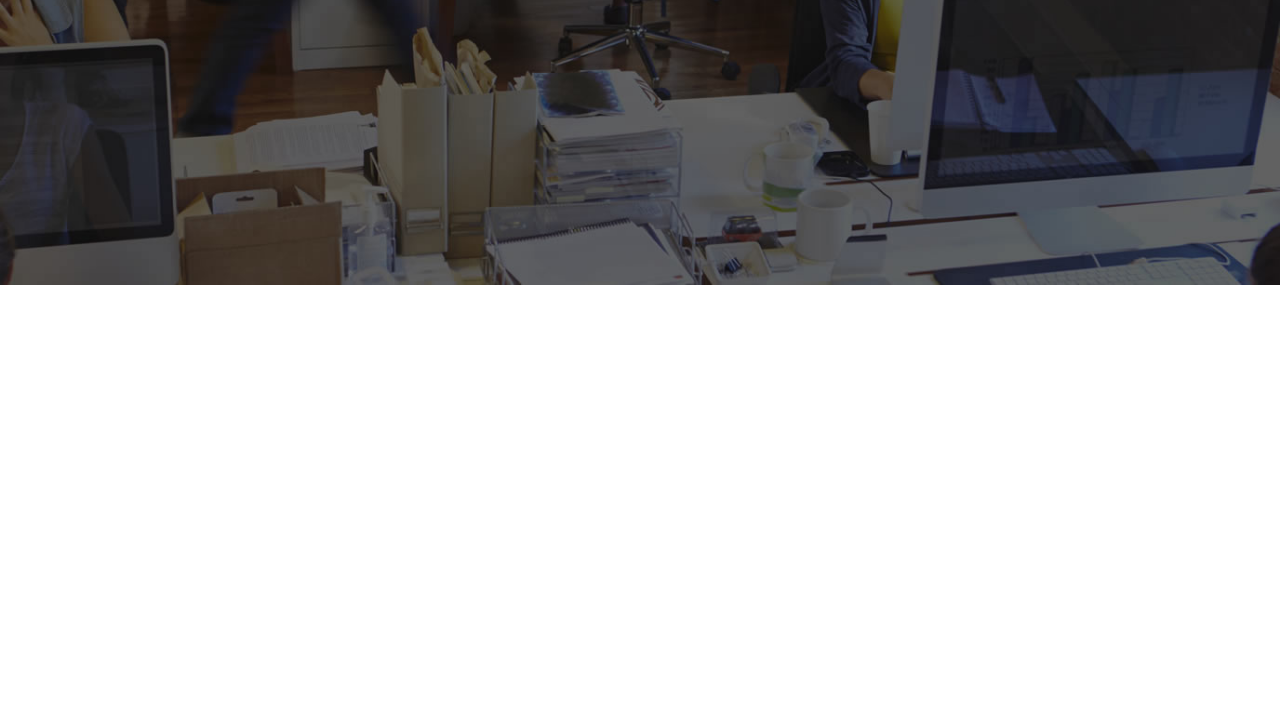
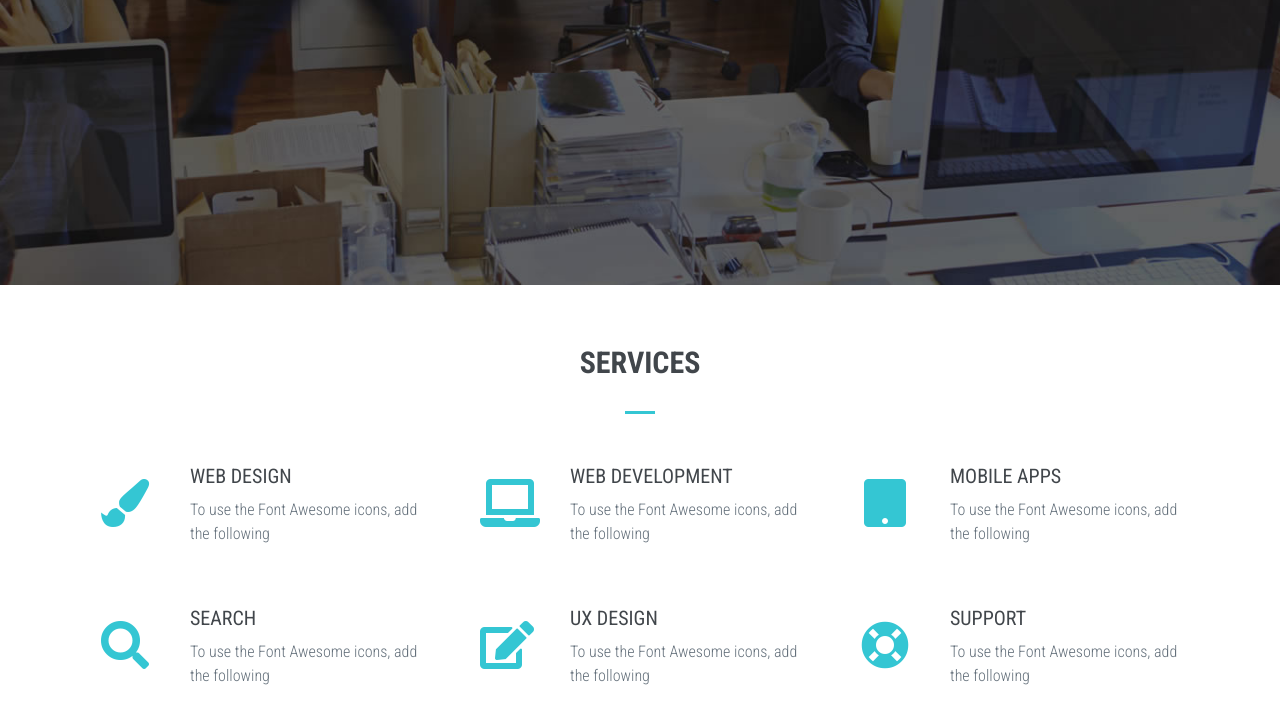
Before and after one commit to drrazzor/HTML-CSS-BootStrap-and-JQuery-Tut, a plain HTML site: page vesco/index.html in a window 1280 px wide. Shown: the part 515-1238 px from the top of the page. Before the commit the page ends 1064 px from the top, so only its background shows below. Drawn offline with nearby package versions, Linux system fonts and the light colour scheme.

Commit message:
Completed Services Section

```diff
--- a/vesco/css/style.css
+++ b/vesco/css/style.css
@@ -24,6 +24,13 @@ body {
 
 h3 {
     text-transform: uppercase;
+    color: #41464b;
+}
+
+p{
+    color: #64707b;
+    font-size: 16px;
+    font-weight: 300;
 }
 
 
@@ -116,3 +123,56 @@ btn-white:focus {
 #home-button {
     animation-delay: 1s;
 }
+
+/*================================================
+                        CONTENT (Generic)
+=================================================*/
+
+.content-box{
+    padding: 60px 0 60px 0
+}
+
+.content-title h3{
+    font-size: 30px;
+    font-weight: 700;
+    text-align: center;
+    margin: 0 0 30px 0
+}
+.content-title-underline{
+    width: 30px;
+    height: 3px;
+    background-color: #34c6d3;
+    margin: 0 auto 30px auto
+}
+
+/*================================================
+                        SERVICES
+=================================================*/
+
+.service-item{
+    padding: 20px 0 20px 0;
+    margin-bottom: 20px;
+    cursor: pointer;
+}
+.service-item-icon i{
+    color: #34c6d3;
+    float:left;
+    padding: 15px;
+    margin-right: 25px;
+    width: 80px;
+    text-align:center;
+}
+.service-item:hover .service-item-icon i{
+    color:#fff;
+    background-color: #34c6d3;
+}
+
+.service-item-title h3{
+    font-size: 20px;
+    font-weight: 400;
+    margin: 0 0 10px 0;
+}
+.service-item-desc p{
+    margin: 0;
+    padding-left: 85px;
+}
--- a/vesco/index.html
+++ b/vesco/index.html
@@ -58,6 +58,106 @@
 
 
     </section>
+
+    <!-- Services -->
+    <section id="services">
+        <div class="content-box">
+            <div class="content-title">
+                <h3> Services </h3>
+                <div class="content-title-underline"></div>
+            </div>
+            <div class="container">
+                <div class="row">
+                    <div class="col-md-4">
+
+                        <div class="service-item">
+                            <div class="service-item-icon">
+                                <i class="fa fa-paint-brush fa-3x"></i>
+                            </div>
+                            <div class="service-item-title">
+                                <h3>Web Design</h3>
+                            </div>
+                            <div class="service-item-desc">
+                                <p> To use the Font Awesome icons, add the following </p>
+                            </div>
+                        </div>
+
+                    </div>
+                    <div class="col-md-4">
+                        <div class="service-item">
+                            <div class="service-item-icon">
+                                <i class="fa fa-laptop fa-3x"></i>
+                            </div>
+                            <div class="service-item-title">
+                                <h3>Web Development</h3>
+                            </div>
+                            <div class="service-item-desc">
+                                <p> To use the Font Awesome icons, add the following </p>
+                            </div>
+                        </div>
+                    </div>
+                    <div class="col-md-4">
+                        <div class="service-item">
+                            <div class="service-item-icon">
+                                <i class="fa fa-tablet fa-3x"></i>
+                            </div>
+                            <div class="service-item-title">
+                                <h3>Mobile Apps</h3>
+                            </div>
+                            <div class="service-item-desc">
+                                <p> To use the Font Awesome icons, add the following </p>
+                            </div>
+                        </div>
+                    </div>
+
+                    <div class="col-md-4">
+                        <div class="service-item">
+                            <div class="service-item-icon">
+                                <i class="fa fa-search fa-3x"></i>
+                            </div>
+                            <div class="service-item-title">
+                                <h3>Search</h3>
+                            </div>
+                            <div class="service-item-desc">
+                                <p> To use the Font Awesome icons, add the following </p>
+                            </div>
+                        </div>
+                    </div>
+
+                    <div class="col-md-4">
+                        <div class="service-item">
+                            <div class="service-item-icon">
+                                <i class="fa fa-edit fa-3x"></i>
+                            </div>
+                            <div class="service-item-title">
+                                <h3>UX Design</h3>
+                            </div>
+                            <div class="service-item-desc">
+                                <p> To use the Font Awesome icons, add the following </p>
+                            </div>
+                        </div>
+                    </div>
+                    <div class="col-md-4">
+                        <div class="service-item">
+                            <div class="service-item-icon">
+                                <i class="fa fa-life-ring fa-3x"></i>
+                            </div>
+                            <div class="service-item-title">
+                                <h3>Support</h3>
+                            </div>
+                            <div class="service-item-desc">
+                                <p> To use the Font Awesome icons, add the following </p>
+                            </div>
+                        </div>
+                    </div>
+                </div>
+            </div>
+
+        </div>
+
+    </section>
+
+
     <br>
     <br />
     <br />
```
